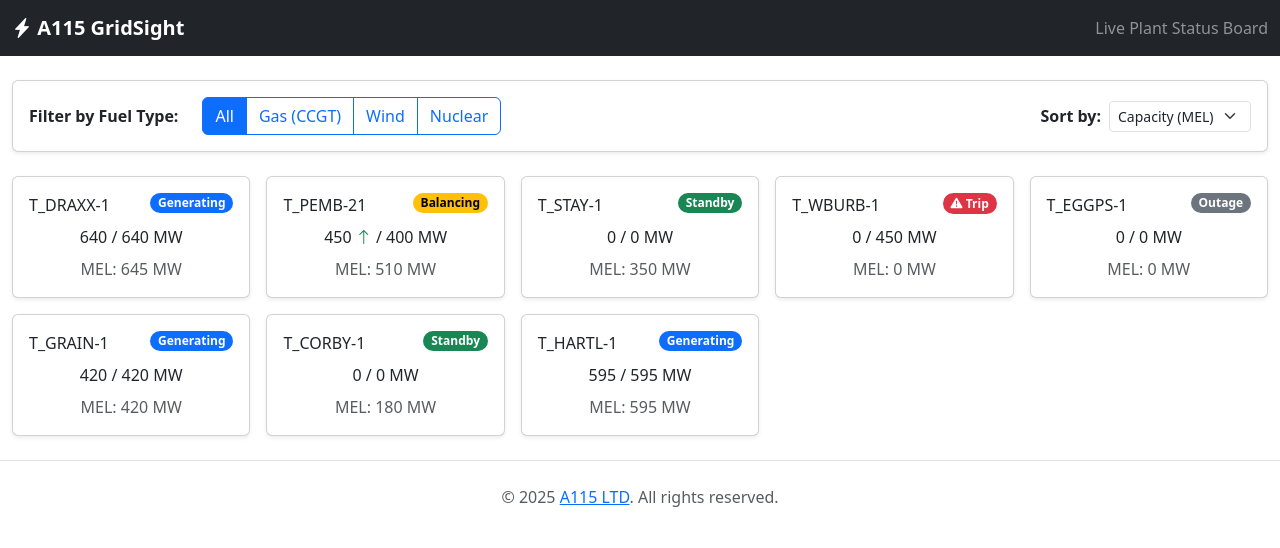
After one commit to a115/gridsight, a Django app: page /status-board/ in a window 1280 px wide. The commit adds this page. Shown: the top 548 px of the page. Run offline with Django 5.2, Linux system fonts and the light colour scheme.

Commit message:
Adds the bingo board view and sample data

```diff
--- a/app/urls.py
+++ b/app/urls.py
@@ -24,4 +24,5 @@ urlpatterns = [
     path('', views.index, name='index'),  # Main index/hub page
     path('analyser/', views.historical_analyser_view, name='historical_analyser'),
     path('headroom/', views.system_headroom_view, name='system_headroom'),
+    path('status-board/', views.plant_status_board_view, name='plant_status_board'),
 ]
--- a/templates/index.html
+++ b/templates/index.html
@@ -47,7 +47,7 @@
                     <h5 class="card-title">Live Plant Status Board</h5>
                     <p class="card-text text-muted">A real-time "bingo board" showing the operational status of every major UK power plant.</p>
                     <div class="mt-auto">
-                        <a href="#" class="btn btn-primary disabled" aria-disabled="true">Coming Soon</a>
+                        <a href="{% url 'plant_status_board' %}" class="btn btn-warning">Launch Board</a>
                     </div>
                 </div>
             </div>
--- /dev/null
+++ b/templates/plant_status_board.html
@@ -0,0 +1,65 @@
+{% extends "base.html" %}
+
+{% block title %}Plant Status Board | A115 GridSight{% endblock %}
+
+{% block nav_title %}Live Plant Status Board{% endblock %}
+
+{% block content %}
+<!-- Control Panel -->
+<div class="card shadow-sm mb-4">
+    <div class="card-body d-flex flex-wrap gap-3 align-items-center">
+        <div class="fw-bold me-2">Filter by Fuel Type:</div>
+        <div class="btn-group" role="group">
+            <input type="radio" class="btn-check" name="fuelType" id="btnAll" autocomplete="off" checked>
+            <label class="btn btn-outline-primary" for="btnAll">All</label>
+
+            <input type="radio" class="btn-check" name="fuelType" id="btnGas" autocomplete="off">
+            <label class="btn btn-outline-primary" for="btnGas">Gas (CCGT)</label>
+
+            <input type="radio" class="btn-check" name="fuelType" id="btnWind" autocomplete="off">
+            <label class="btn btn-outline-primary" for="btnWind">Wind</label>
+
+            <input type="radio" class="btn-check" name="fuelType" id="btnNuclear" autocomplete="off">
+            <label class="btn btn-outline-primary" for="btnNuclear">Nuclear</label>
+        </div>
+        <div class="ms-auto d-flex align-items-center">
+             <div class="fw-bold me-2">Sort by:</div>
+             <select class="form-select form-select-sm" style="width: auto;">
+                <option selected>Capacity (MEL)</option>
+                <option>Name</option>
+                <option>Status</option>
+            </select>
+        </div>
+    </div>
+</div>
+
+<!-- Plant Status Tiles -->
+<div class="row row-cols-1 row-cols-md-2 row-cols-lg-3 row-cols-xl-5 g-3">
+    {% for plant in plants %}
+    <div class="col">
+        <div class="card plant-tile shadow-sm h-100 {{ plant.status_class }}">
+            <div class="card-body">
+                <div class="d-flex justify-content-between align-items-start">
+                    <span class="plant-name">{{ plant.name }}</span>
+                    <span class="badge rounded-pill {{ plant.badge_class }} plant-status">
+                        {% if plant.icon %}<i class="bi {{ plant.icon }}"></i> {% endif %}{{ plant.status_text }}
+                    </span>
+                </div>
+                <div class="text-center my-2">
+                    <span class="generation-value">
+                        {{ plant.actual_gen }}
+                        {% if plant.balancing_direction == 'up' %}<i class="bi bi-arrow-up text-success"></i>
+                        {% elif plant.balancing_direction == 'down' %}<i class="bi bi-arrow-down text-danger"></i>
+                        {% endif %}
+                    </span>
+                    <span class="generation-plan">/ {{ plant.fpn }} MW</span>
+                </div>
+                <div class="text-center text-muted">
+                    <span class="mel-value">MEL: {{ plant.mel }} MW</span>
+                </div>
+            </div>
+        </div>
+    </div>
+    {% endfor %}
+</div>
+{% endblock %}
--- a/viz/views.py
+++ b/viz/views.py
@@ -1,4 +1,3 @@
-import json
 from django.shortcuts import render
 
 def index(request):
@@ -133,3 +132,23 @@ def system_headroom_view(request):
     }
     context = {'chart_data': chart_data}
     return render(request, 'system_headroom.html', context)
+
+
+def plant_status_board_view(request):
+    """
+    View to render the Live Plant Status Board.
+    """
+
+    # This data will eventually come from live database queries.
+    plants_data = [
+        {'name': 'T_DRAXX-1', 'status_class': 'status-generating', 'badge_class': 'text-bg-primary', 'status_text': 'Generating', 'icon': None, 'actual_gen': 640, 'fpn': 640, 'mel': 645, 'balancing_direction': None},
+        {'name': 'T_PEMB-21', 'status_class': 'status-balancing', 'badge_class': 'text-bg-warning', 'status_text': 'Balancing', 'icon': None, 'actual_gen': 450, 'fpn': 400, 'mel': 510, 'balancing_direction': 'up'},
+        {'name': 'T_STAY-1', 'status_class': 'status-standby', 'badge_class': 'text-bg-success', 'status_text': 'Standby', 'icon': None, 'actual_gen': 0, 'fpn': 0, 'mel': 350, 'balancing_direction': None},
+        {'name': 'T_WBURB-1', 'status_class': 'status-trip', 'badge_class': 'text-bg-danger', 'status_text': 'Trip', 'icon': 'bi-exclamation-triangle-fill', 'actual_gen': 0, 'fpn': 450, 'mel': 0, 'balancing_direction': None},
+        {'name': 'T_EGGPS-1', 'status_class': 'status-outage', 'badge_class': 'text-bg-secondary', 'status_text': 'Outage', 'icon': None, 'actual_gen': 0, 'fpn': 0, 'mel': 0, 'balancing_direction': None},
+        {'name': 'T_GRAIN-1', 'status_class': 'status-generating', 'badge_class': 'text-bg-primary', 'status_text': 'Generating', 'icon': None, 'actual_gen': 420, 'fpn': 420, 'mel': 420, 'balancing_direction': None},
+        {'name': 'T_CORBY-1', 'status_class': 'status-standby', 'badge_class': 'text-bg-success', 'status_text': 'Standby', 'icon': None, 'actual_gen': 0, 'fpn': 0, 'mel': 180, 'balancing_direction': None},
+        {'name': 'T_HARTL-1', 'status_class': 'status-generating', 'badge_class': 'text-bg-primary', 'status_text': 'Generating', 'icon': None, 'actual_gen': 595, 'fpn': 595, 'mel': 595, 'balancing_direction': None},
+    ]
+    context = {'plants': plants_data}
+    return render(request, 'plant_status_board.html', context)
```
